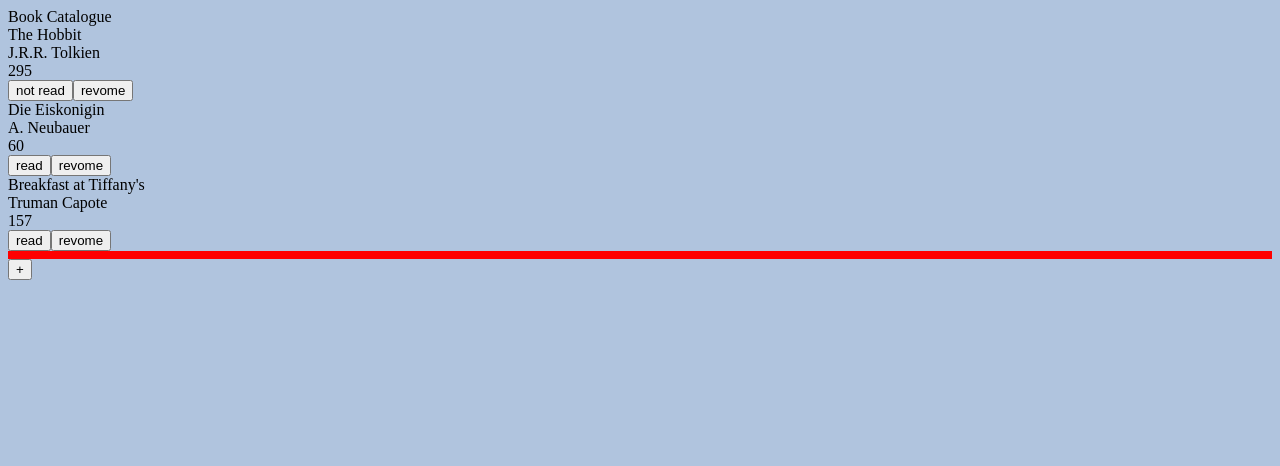
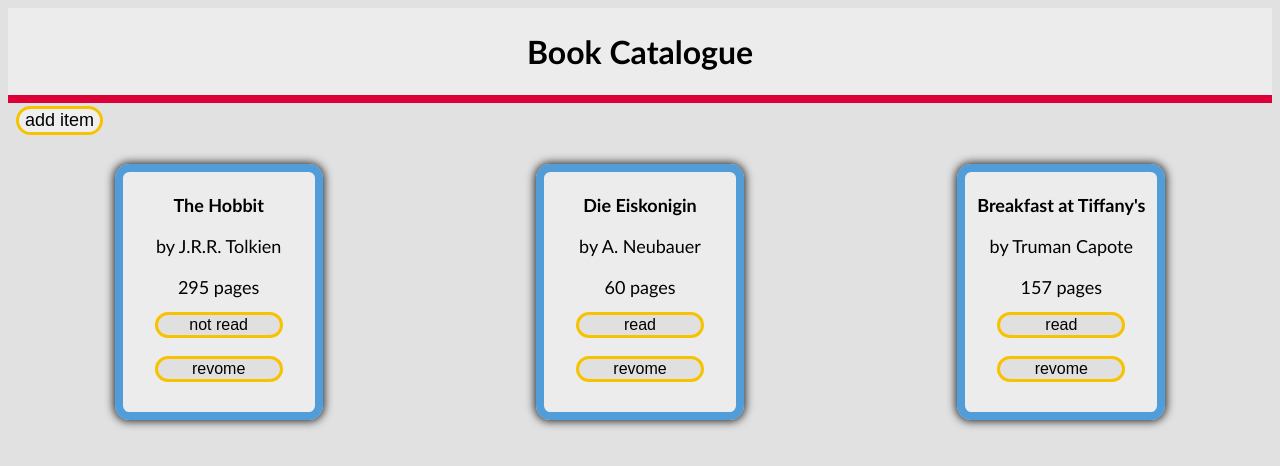
Before and after one commit to GitHubBlues/TOP_Library, a plain HTML site: page index.html in a window 1280 px wide. Drawn offline with Linux system fonts and the light colour scheme.

Commit message:
add css styling

```diff
--- a/index.html
+++ b/index.html
@@ -11,10 +11,12 @@
 
 
 <body>
+
     <div class="title">Book Catalogue</div>
+    <div class="title-underline"></div>
+    <button class="add-library-item">add item</button>
+    <div class="input-form"></div>
     <div class="card-container"></div>
-    <div class="input-form"></div>
-    <button class="add-library-item">+</button>
 
 </body>
 
@@ -63,45 +65,50 @@
     }
 
     function makeInputForm(){
-        inputForm.style.display = 'flex';
+        //inputForm.style.display = 'flex';
 
         /* add input boxes*/
         labelTitle.textContent= 'Title';
         inputTitle.setAttribute("type", "text");
         inputTitle.setAttribute("id", "box-title");
+        labelTitle.setAttribute("id", "box-label-title");
         labelTitle.appendChild(inputTitle);
         inputForm.appendChild(labelTitle);
 
         labelAuthorFirst.textContent= 'Author, first name';
         inputAuthorFirst.setAttribute("type", "text");
         inputAuthorFirst.setAttribute("id", "box-name-first");
+        labelAuthorFirst.setAttribute("id", "box-label-name-first");
         labelAuthorFirst.appendChild(inputAuthorFirst);
         inputForm.appendChild(labelAuthorFirst);
 
         labelAuthorLast.textContent= 'Author, last name';
         inputAuthorLast.setAttribute("type", "text");
         inputAuthorLast.setAttribute("id", "box-name-last");
+        labelAuthorLast.setAttribute("id", "box-label-name-last");
         labelAuthorLast.appendChild(inputAuthorLast);
         inputForm.appendChild(labelAuthorLast);
 
         labelPages.textContent= 'Number of pages';
         inputPages.setAttribute("type", "number");
         inputPages.setAttribute("id", "box-pages");
+        labelPages.setAttribute("id", "box-label-pages");
         labelPages.appendChild(inputPages);
         inputForm.appendChild(labelPages);
 
         labelRead.textContent= 'Read?';
         inputRead.setAttribute("type", "checkbox");
         inputRead.setAttribute("id", "box-read");
+        labelRead.setAttribute("id", "box-label-read");
         labelRead.appendChild(inputRead);
         inputForm.appendChild(labelRead);
 
         inputSubmit.setAttribute("type", "button");
-        inputSubmit.setAttribute("id", "box-sumbit");
+        inputSubmit.setAttribute("id", "box-submit");
         inputSubmit.textContent = "submit";
         inputForm.appendChild(inputSubmit);
 
-
+        addItemBtn.style.visibility = 'hidden';
         inputSubmit.addEventListener('click', handlerSubmitListener);
     }
 
@@ -123,9 +130,11 @@
 
 
     function submitInput(e){
-        let read = inputRead.checked? "read": "not read";
+        let itemRead = inputRead.checked? "read": "not read";
+        let itemPages = inputPages.value.length>0? inputPages.value: " ??";
+
         let recordLibrary = [inputTitle.value, inputAuthorFirst.value, inputAuthorLast.value,
-        inputPages.value, read];
+        itemPages, itemRead];
 
         console.log(recordLibrary);
         Library.push(recordLibrary);
@@ -133,6 +142,7 @@
         /* reset form and card container*/
         cardContainer.innerHTML = emptyCardContainer;
         inputSubmit.removeEventListener('click', handlerSubmitListener);
+        addItemBtn.style.visibility = 'visible';
 
         inputForm.innerHTML = emptyInputForm;
         inputTitle.value = '';
@@ -159,11 +169,15 @@
 
             let cardAuthor = document.createElement('div');
             cardAuthor.classList.add('card-author');
-            cardAuthor.innerText = Library[item][1] + ' ' + Library[item][2];
+            if ((Library[item][1].length==0) & (Library[item][2].length==0)){
+                cardAuthor.innerText = 'by  ??';
+            } else {
+                cardAuthor.innerText = 'by ' + Library[item][1] + ' ' + Library[item][2];
+            }
 
             let cardPages = document.createElement('div');
             cardPages.classList.add('card-pages');
-            cardPages.innerText= Library[item][3];
+            cardPages.innerText= Library[item][3] + ' pages';
 
             let readBtn = document.createElement('button');
             if (Library[item][4]=='read'){
--- a/style.css
+++ b/style.css
@@ -1,20 +1,125 @@
 body{
-    background-color: lightsteelblue;
+    /* display: flex; */
+    /* flex-direction: column; */
+    background-color: #e0dfdfed;
+    font-family: 'Gill Sans', 'Gill Sans MT', Calibri, 'Trebuchet MS', sans-serif;
 }
 
-.input-box{
-    background-color: rgb(151, 240, 50);
-    border:2px solid yellow;
+
+.title{
+    background-color: #edededed;
+    font-size: xx-large;
+    font-weight:bold;
+    text-align: center;
+    padding: 1.5rem 0rem 1.5rem 0rem;
+}
+
+.title-underline{
+    display: flex;
+    border: 0.25rem solid #DC0038;
+    margin: 0rem 0rem 0rem 0rem;
+}
+
+.card-container{
+    display: flex;
+    flex-flow: row wrap;
+    justify-content: space-around;
+    margin: 1rem auto;
+}
+
+.card{
+    width: 13rem;
+    height: 16rem;
+    display: flex;
+    background-color: #edededed;
+    justify-content: space-evenly;
+    justify-self: center;
+    justify-items: flex-end;
+    border:0.5rem solid #519DD9;
+    border-radius: 0.9rem;
+    box-shadow: 0rem 0rem 0.5rem 0.1rem rgba(0,0,0,0.8);
+    box-sizing: border-box;
+    flex-direction: column;
+    text-align: center;
+    padding: 0.7rem 0.5rem 1rem 0.5rem;
+    margin: 0.8rem 0.4rem;
+    font-size: large;
+}
+
+.card-title,
+.card-author,
+.card.pages{
+    margin: 0rem 0rem 0.5rem 0rem;
+}
+
+.card-title{
+    font-weight: bold;
+}
+
+.btn-read,
+.btn-not-read,
+.btn-delete{
+    display: flex;
+    margin: 0.2rem auto;
+    text-align: center;
+    justify-content: center;
+    justify-items: center;
+    font-size: medium;
+    background-color: #e0dfdfed;
+    width: 8rem;
+    border: 0.2rem solid #F7c200;
+    border-radius: 0.9rem;
+    padding: 1rem auto;
+}
+
+.add-library-item{
+    border: 0.2rem solid  #F7c200;
+    border-radius: 3rem;
+    font-size: large;
+    margin: 0.2rem auto 0rem 0.5rem;
+}
+
+.input-form{
+    display: flex;
+    flex-direction: column;
+    margin: 0rem 4rem;
+}
+
+#box-title,
+#box-name-first,
+#box-name-last,
+#box-pages{
+   margin: 0.5rem 1rem;
+   width: 20 rem;
 
 }
 
-.input-form{
-    /* see style.display in makeInputFOrm function*/
+#box-label-title,
+#box-label-name-first,
+#box-label-name-last,
+#box-label-pages,
+#box-label-read{
     display: flex;
-    flex-direction: column;
-    border: 4px solid red;
+    justify-content: flex-end;
+    width: 25rem;
+    background-color: lawngreen;
+    margin: 0.5rem auto;
+    align-items: center;
+    font-size: large;
 }
 
-#box-name-last{
-    background: pink;
+#box-submit{
+    width: 25rem;
+    font-size: large;
+    border: 0.1rem solid pink;
+    margin: 0.5rem auto;
 }
+
+#box-label-read{
+    display: flex;
+    justify-content: center;
+}
+
+#box-read{
+    margin: 0.5rem 0.6rem 0.5rem 1rem;
+}
```
